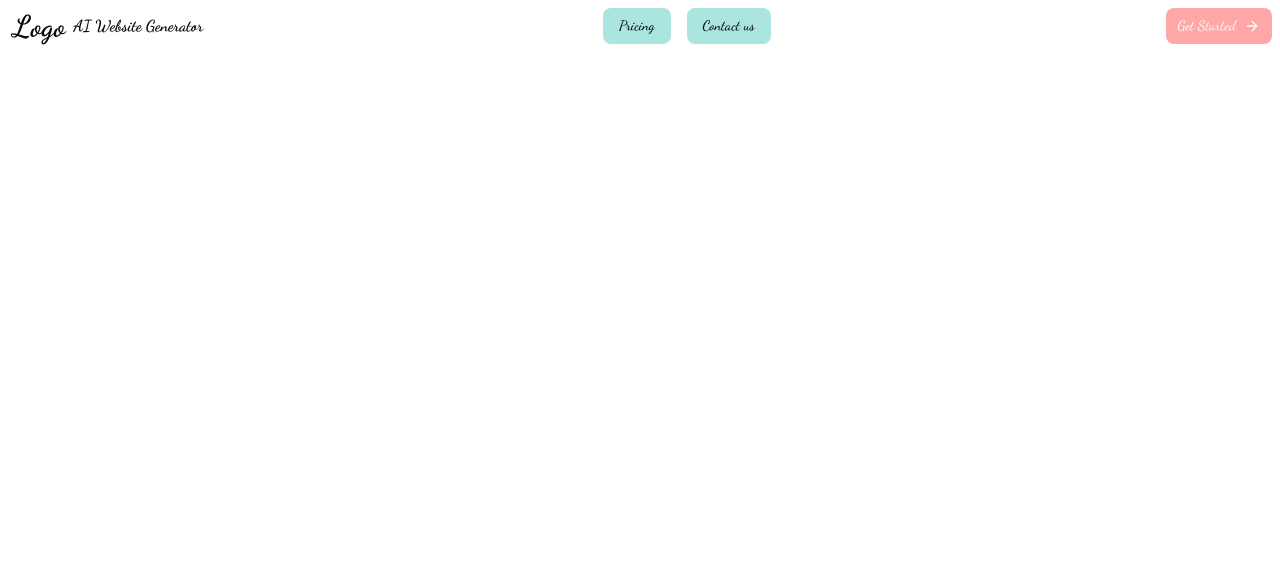
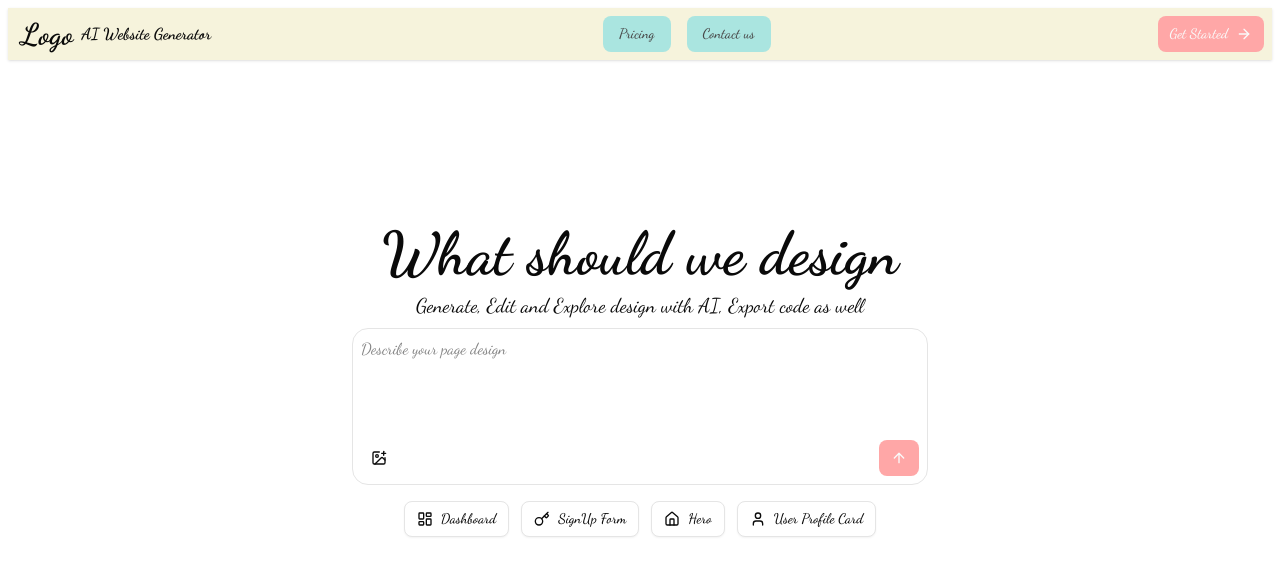
Before and after one commit to minhthoai190892/ai-website-generator, a Next.js app: page / in a window 1280 px wide. Shown: the top 576 px of the page. Built offline with nearby package versions, Linux system fonts and the light colour scheme.

Commit message:
landing screen

```diff
--- a/src/app/_components/Header.tsx
+++ b/src/app/_components/Header.tsx
@@ -6,21 +6,26 @@ import { ArrowRight } from "lucide-react";
 
 export default function Header() {
   return (
-    <div className="flex justify-between items-center gap-4 w-full">
+    <div className="flex justify-between items-center gap-4 w-full shadow p-2 " style={{
+      background:"var(--neutral)"
+    }}>
       {/* logo */}
-      <div className="flex items-center w-[200px] justify-center gap-2">
+      <div className="flex items-center w-[200px] justify-center gap-2 ">
         <p className="font-bold text-3xl">Logo</p>
         <h2 className="font-bold ">AI Website Generator</h2>
       </div>
       {/* menu option */}
       <div>
         {MenuOption.map((element, index) => (
-          <Button
-            key={index}
-            className="text-primary-text bg-secondary mx-2"
-            variant={"ghost"}
-          >
-            {element.name}
+          <Button key={index} className="bg-secondary mx-2" variant={"ghost"}>
+            <p
+              className=""
+              style={{
+                color: "var(--text-secondary-text)",
+              }}
+            >
+              {element.name}
+            </p>
           </Button>
         ))}
       </div>
--- /dev/null
+++ b/src/app/_components/Hero.tsx
@@ -0,0 +1,52 @@
+"use client";
+import { Button } from "@/components/ui/button";
+import { ArrowUp, icons, ImagePlus } from "lucide-react";
+import React, { useState } from "react";
+import { suggestion } from "../utils/SuggestionOption";
+
+export default function Hero() {
+  const [userInput, setUserInput] = useState<string>();
+  return (
+    <div className="flex flex-col items-center h-[80vh] justify-center">
+      {/* Header & description */}
+      <h2 className="font-bold text-6xl text-primary-text">
+        What should we design
+      </h2>
+      <p className="mt-2 text-xl text-secondary-text">
+        Generate, Edit and Explore design with AI, Export code as well
+      </p>
+      {/* input box */}
+      <div className="w-full max-w-xl border mt-2 rounded-2xl ">
+        <textarea
+          value={userInput}
+          onChange={(event) => setUserInput(event.target.value)}
+          name=""
+          id=""
+          placeholder="Describe your page design"
+          className="w-full h-24 focus:outline-none focus:ring-0 p-2 resize-none"
+        ></textarea>
+        <div className="flex justify-between items-center p-2">
+          <Button variant={"ghost"} size={"icon"}>
+            <ImagePlus />
+          </Button>
+          <Button>
+            <ArrowUp />
+          </Button>
+        </div>
+      </div>
+      {/* suggestion list */}
+      <div className="mt-4 flex gap-3">
+        {suggestion.map((element, index) => (
+          <Button
+            key={index}
+            variant={"outline"}
+            onClick={() => setUserInput(element.prompt)}
+          >
+            <element.icon />
+            {element.label}
+          </Button>
+        ))}
+      </div>
+    </div>
+  );
+}
--- a/src/app/globals.css
+++ b/src/app/globals.css
@@ -58,6 +58,7 @@
   --muted: oklch(0.97 0 0);
   --muted-foreground: oklch(0.556 0 0);
   --accent: oklch(0.87 0.09 15);
+  --neutral:oklch(85.993% 0.05855 14.313);
   --accent-foreground: oklch(0.205 0 0);
   --destructive: oklch(0.577 0.245 27.325);
   --border: oklch(0.922 0 0);
@@ -78,7 +79,7 @@
   --sidebar-ring: oklch(0.708 0 0);
   --neutral: oklch(0.96 0.03 100);
   --text-primary-text: oklch(0.27 0 0);
-  --text-secondary: oklch(0.4 0 0);
+  --text-secondary-text: oklch(0.4 0 0);
 }
 
 .dark {
--- a/src/app/page.tsx
+++ b/src/app/page.tsx
@@ -1,10 +1,11 @@
-import Image from "next/image";
 import Header from "./_components/Header";
+import Hero from "./_components/Hero";
 
 export default function Home() {
   return (
     <div className="p-2 w-full">
       <Header />
+      <Hero />
     </div>
   );
 }
--- /dev/null
+++ b/src/app/utils/SuggestionOption.tsx
@@ -0,0 +1,34 @@
+import { HomeIcon, Key, LayoutDashboard, User } from "lucide-react";
+import React from "react";
+
+export interface SuggestionType {
+  label: string;
+  prompt: string;
+  icon: React.ComponentType<React.SVGProps<SVGSVGElement>>;
+}
+export const suggestion: SuggestionType[] = [
+  {
+    label: "Dashboard",
+    prompt:
+      "Create an analytics dashboard to track customers and revenue data for a SaaS",
+    icon: LayoutDashboard,
+  },
+  {
+    label: "SignUp Form",
+    prompt:
+      "Create a modern signup form with email/password fields, Google and Github login options, and terms checkbox",
+    icon: Key,
+  },
+  {
+    label: "Hero",
+    prompt:
+      "Create a modern header and centered hero section for a productivity SaaS",
+    icon: HomeIcon,
+  },
+  {
+    label: "User Profile Card",
+    prompt:
+      "Create a modern user profile card component for a social media website",
+    icon: User,
+  },
+];
```
